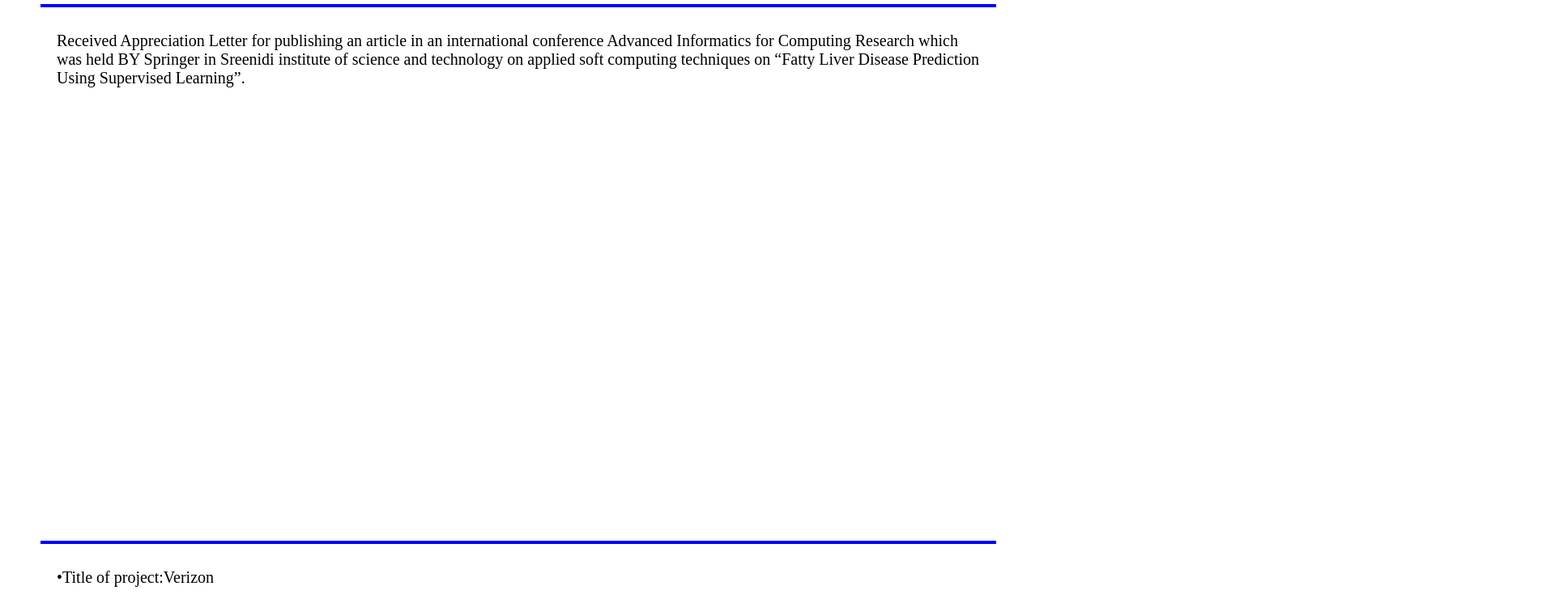
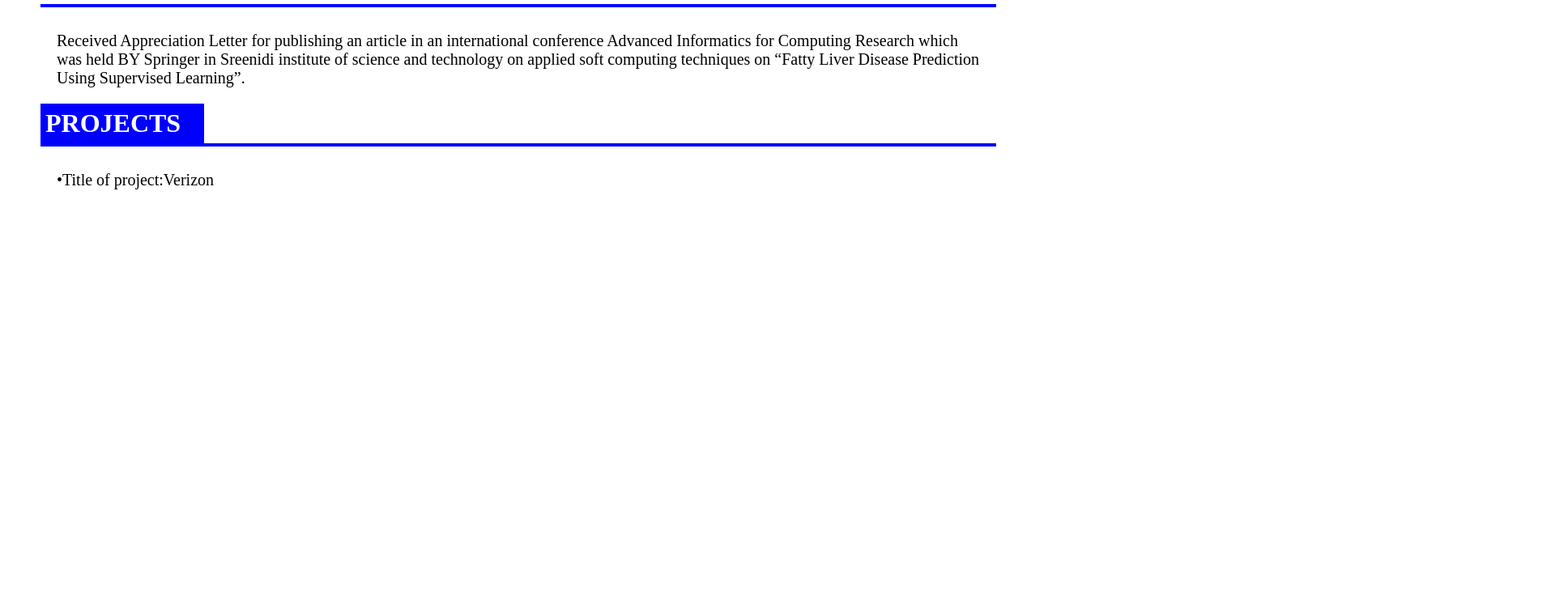
Before and after one commit to Harshitharaovala/Resume, a plain HTML site: page index.html in a window 1280 px wide. Shown: the part 1444-2205 px from the top of the page at 81% size, 1920 px wide, since content can reach past the window. After the commit the page ends 1748 px from the top, so only its background shows below. Drawn offline with Linux system fonts and the light colour scheme.

Commit message:
changecommit

```diff
--- a/index.css
+++ b/index.css
@@ -110,9 +110,10 @@ table
 }
 .project
 {
+    background-color: blue;
     color: white;
-    padding : 40px;
-    font-size: 200px;
+    padding : 6px;
+    width: 190px;
 }
 .duration
 {
```
